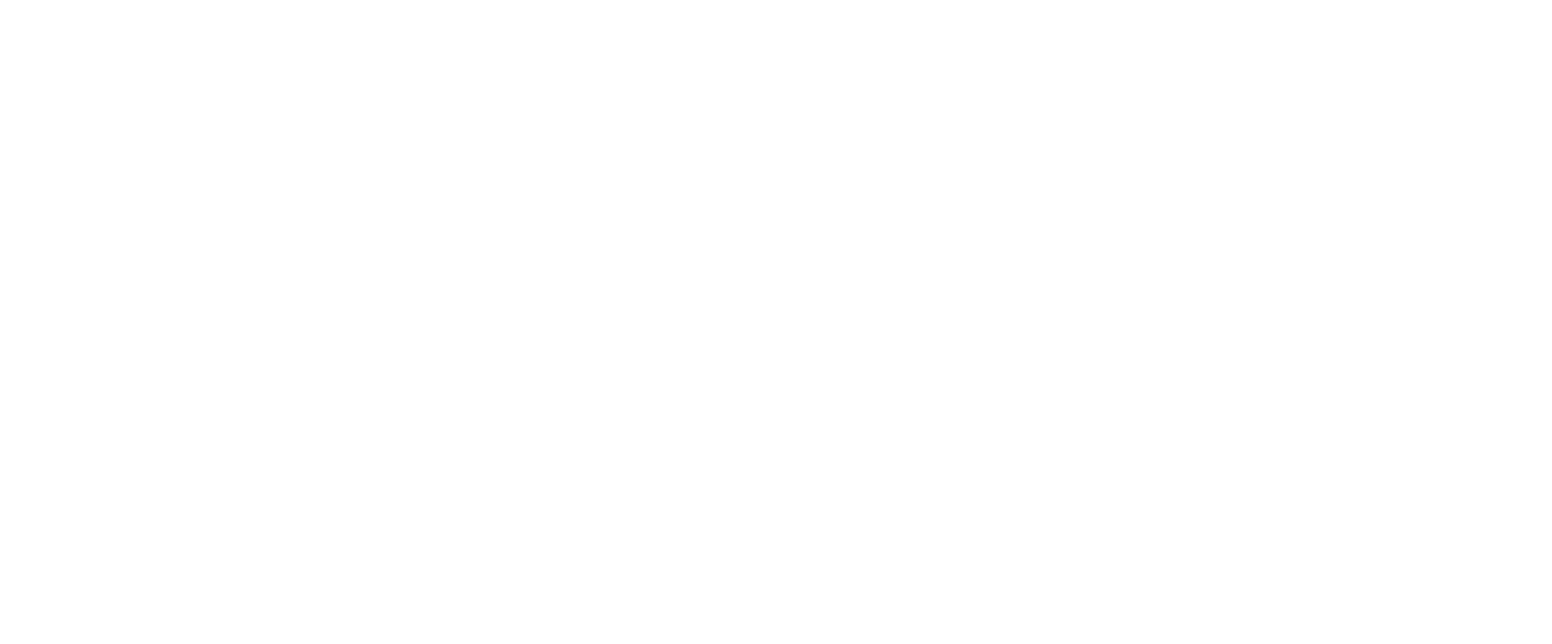
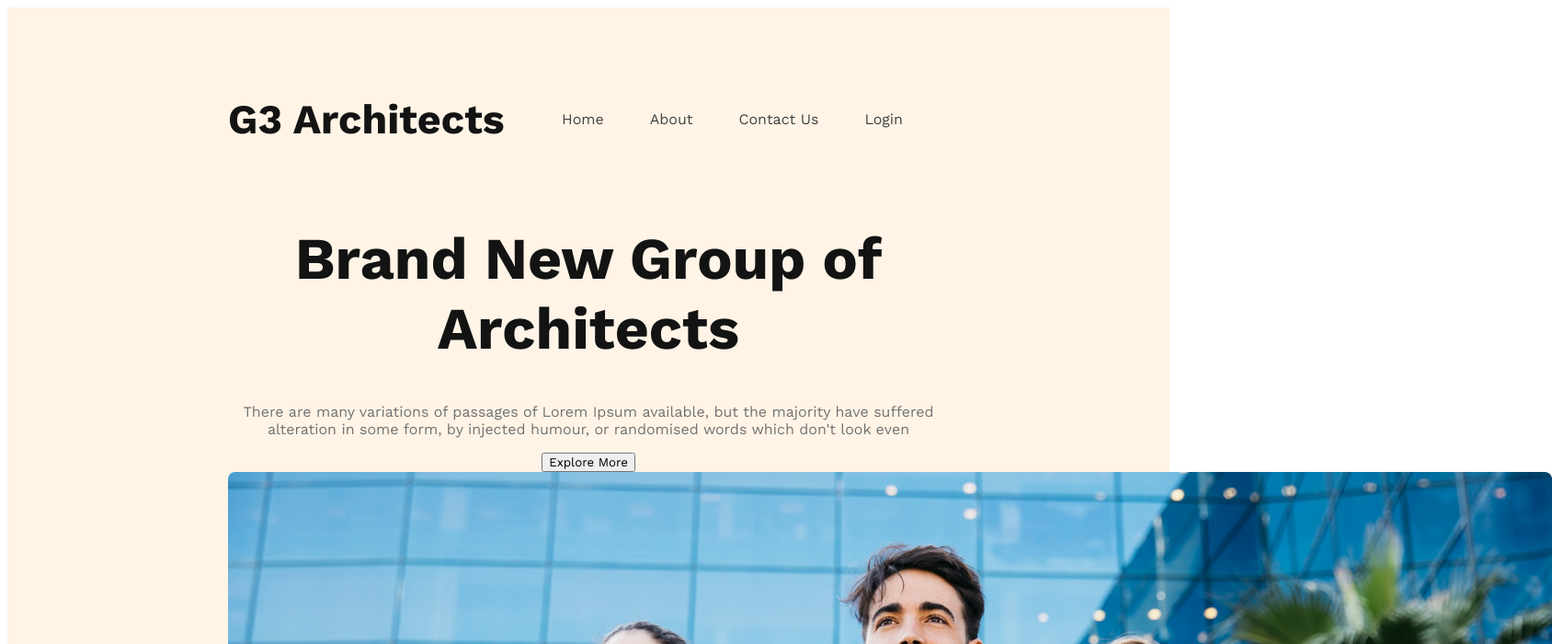
Before and after one commit to afroza-sultana/G3-Architects, a plain HTML site: page index.html in a window 1280 px wide. Shown: the top 700 px of the page at 92% size, 1688 px wide, since content can reach past the window. Drawn offline with nearby package versions, Linux system fonts and the light colour scheme.

Commit message:
banner content added

```diff
--- a/index.html
+++ b/index.html
@@ -4,8 +4,38 @@
     <meta charset="UTF-8">
     <meta name="viewport" content="width=device-width, initial-scale=1.0">
     <title>Document</title>
+    <link rel="stylesheet" href="styles/architects.css">
 </head>
 <body>
+    <!-- header  -->
+    <header>
+        <nav>
+            <h3 class="nav-title">G3 Architects</h3>
+            <ul>
+                <li><a href="">Home</a></li>
+                <li><a href="">About</a></li>
+                <li><a href="">Contact Us</a></li>
+                <li><a href="">Login</a></li>
+            </ul>
+        </nav>
+        <div class="banner">
+           <div class="banner-content">
+            <h1 class="banner-title">Brand New
+                Group of Architects
+                </h1>
+                <p class="banner-description">There are many variations of passages of Lorem Ipsum available, but the majority have suffered alteration in some form, by injected humour, or randomised words which don't look even</p>
+                <button class="btn-primary">Explore More</button>
+           </div>
+           <img src="images/banner.png" alt="">
+        </div>
+    </header>
+    <!-- main  -->
+    <main>
 
+    </main>
+    <!-- footer  -->
+    <footer>
+
+    </footer>
 </body>
 </html>
--- /dev/null
+++ b/styles/architects.css
@@ -0,0 +1,51 @@
+/* work sans font from google fonts  */
+@import url('https://fonts.googleapis.com/css2?family=Work+Sans:wght@400;500;600;700;800&display=swap');
+
+/* shared styls */
+* {
+    font-family: 'Work Sans', sans-serif;
+}
+.btn-primary{
+
+}
+/* header styles */
+header{
+    background-color: rgba(255, 144, 14, 0.10);
+    padding: 50px 240px;
+}
+nav{
+    display: flex;
+    justify-content: space-between;
+    align-items: center;
+}
+.nav-title{
+    font-size: 2.8rem;
+    font-weight: 700;
+    color: #131313;
+}
+nav > ul {
+    display: flex;
+}
+nav li {
+    list-style: none;
+    margin-right: 50px;
+
+}
+nav li a {
+    text-decoration: none;
+    color: #424242;
+}
+/* banner styles */
+.banner-content{
+    max-width: 800px;
+    margin: 0 auto;
+    text-align: center;
+}
+.banner-title{
+    color: #131313;
+    font-size: 4rem;
+    font-weight: 700;
+}
+.banner-description{
+    color: #727272;
+}
```
Also changed, not shown: images/architect.png (added), images/banner.png (added), images/icons/customers.png (added), images/icons/email.png (added), images/icons/projects.png (added), images/icons/ribon.png (added), images/sponsors/amazon.png (added), images/sponsors/figma.png (added), images/sponsors/google.png (added), images/sponsors/spotify.png (added), images/sponsors/telerama.png (added), images/team1.png (added), images/team2.png (added), images/team3.png (added), 1 more files.
